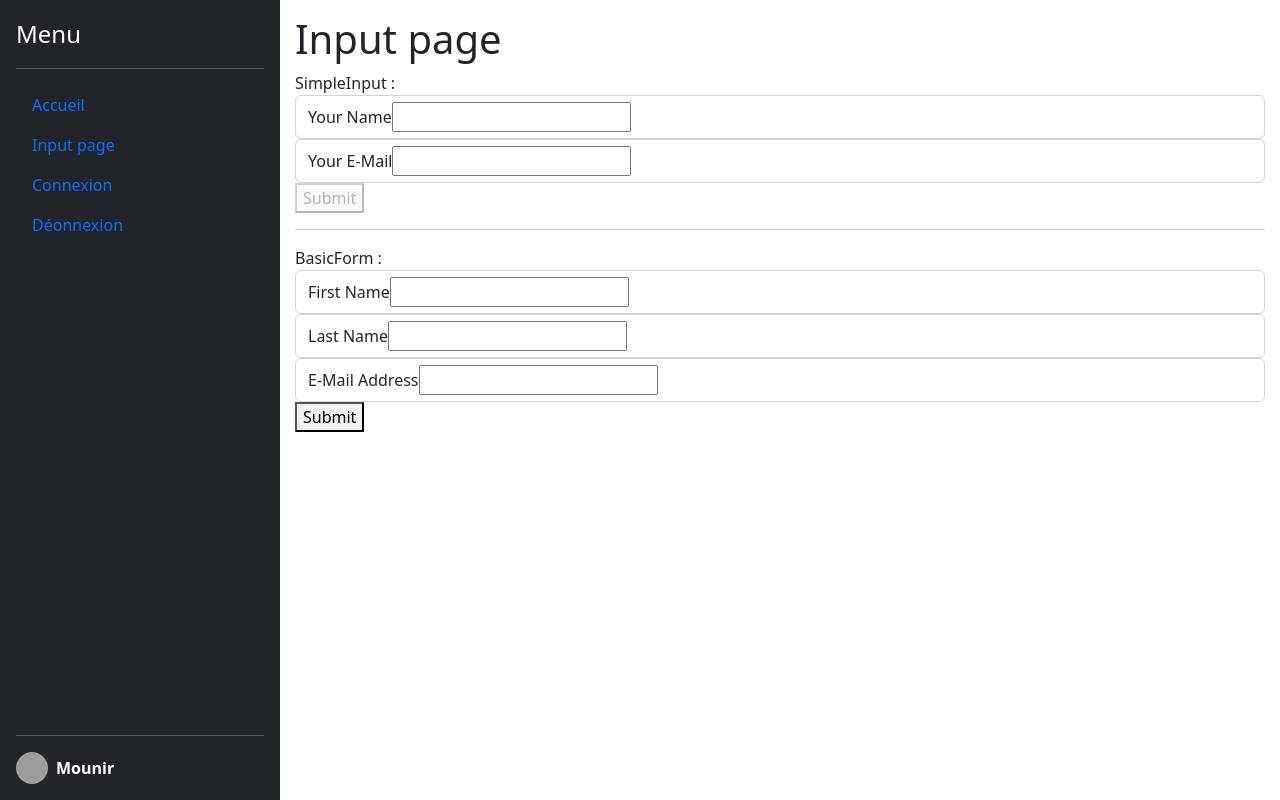
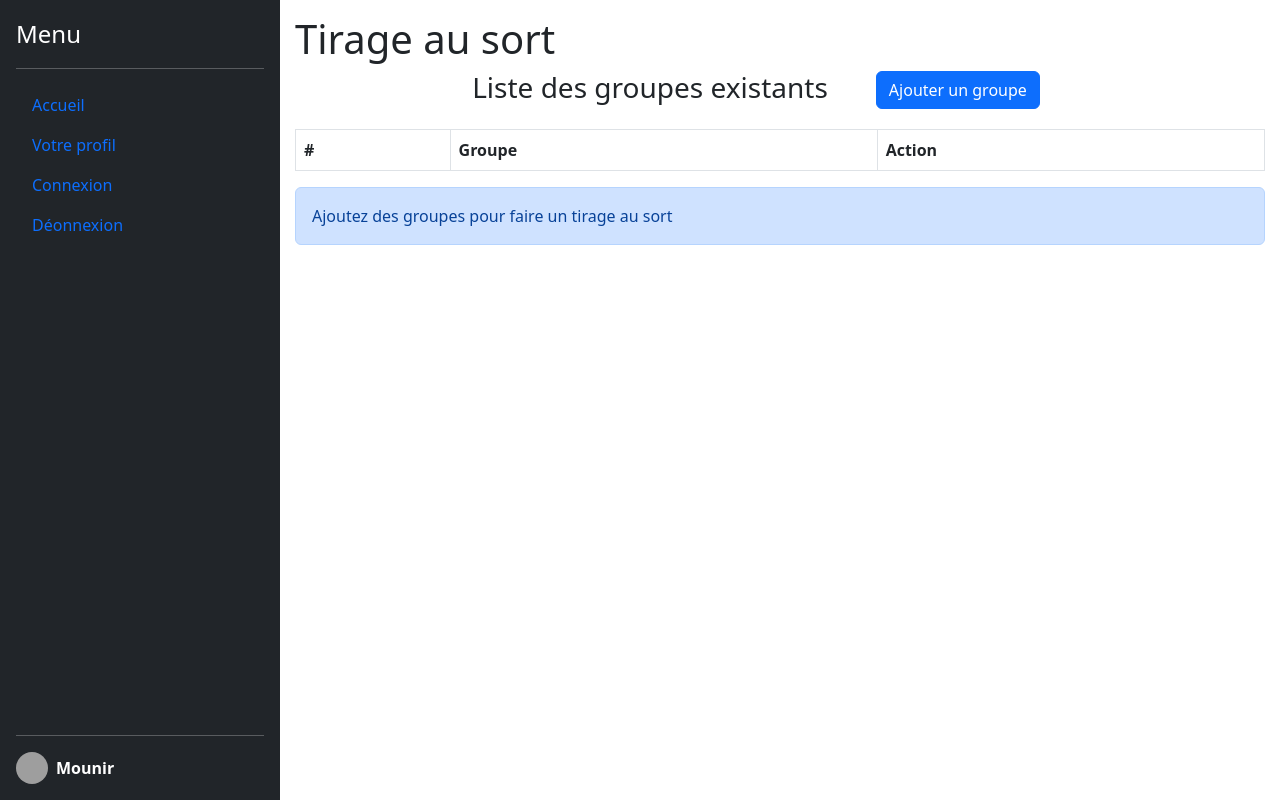
Before and after one commit to ilhan69/Isitech-react3, a React (Create React App) app in the folder client/: page /inputpage in a window 1280 px wide. Built offline with nearby package versions, Linux system fonts and the light colour scheme; sample sign-in values are in the browser's storage; grey boxes are pictures that could not be loaded.

Commit message:
Tirage au sort des groupes

```diff
--- a/client/package.json
+++ b/client/package.json
@@ -10,6 +10,7 @@
     "bootstrap": "^5.2.2",
     "react": "^18.2.0",
     "react-bootstrap": "^2.5.0",
+    "react-custom-roulette": "^1.2.0",
     "react-dom": "^18.2.0",
     "react-hook-form": "^7.37.0",
     "react-router-dom": "^6.4.2",
--- a/client/src/App.js
+++ b/client/src/App.js
@@ -24,7 +24,7 @@ const App = () => {
           <Route path="/dashboard" element={<ProtectedRoute page={<Dashboard />} />} />
           <Route path="/inputpage" element={<ProtectedRoute page={<InputPage />} />} />
         </Routes>
-      </BrowserRouter >
+      </BrowserRouter>
     </userContext.Provider>
   );
 }
--- a/client/src/components/Layouts/DashboardLayout.jsx
+++ b/client/src/components/Layouts/DashboardLayout.jsx
@@ -29,7 +29,7 @@ const DashboardLayout = (props) => {
                     </li>
                     <li className="nav-item">
                         <Link to={'/inputpage'} className="nav-link">
-                            Input page
+                            Votre profil
                         </Link>
                     </li>
                     <li>
--- /dev/null
+++ b/client/src/components/views/InputPage/WheelFortune.jsx
@@ -0,0 +1,51 @@
+import React, { useState } from 'react'
+import { Alert, Button } from 'react-bootstrap';
+import { Wheel } from 'react-custom-roulette'
+
+const WheelFortune = (props) => {
+  const [mustSpin, setMustSpin] = useState(true);
+  const [prizeNumber, setPrizeNumber] = useState('');
+
+
+  const handleSpinClick = () => {
+    const newPrizeNumber = Math.floor(Math.random() * props.groups.length)
+    const winner = props.groups.filter((group, i) => i === newPrizeNumber)[0]
+    setPrizeNumber(winner.option)
+    setMustSpin(true)
+  }
+
+  return (
+    <>
+      {prizeNumber !== '' && !mustSpin &&
+        <div className='mt-5'>
+          <Alert>
+            Le groupe gagnant est : {prizeNumber}
+          </Alert>
+        </div>
+      }
+
+      <div>
+        <Wheel
+          mustStartSpinning={mustSpin}
+          prizeNumber={prizeNumber}
+          data={props.groups}
+
+          onStopSpinning={() => {
+            console.log('spinning finished')
+            setMustSpin(false);
+          }}
+        />
+      </div>
+
+      {!mustSpin &&
+        <div className='mt-5'>
+          <Button onClick={handleSpinClick} variant="primary" size="lg">
+            Lancer le tirage au sort
+          </Button>
+        </div>
+      }
+    </>
+  )
+}
+
+export default WheelFortune
--- a/client/src/components/views/InputPage/index.js
+++ b/client/src/components/views/InputPage/index.js
@@ -1,20 +1,97 @@
+import { useState } from "react"
+import { Alert, Button, Form, Modal, Table } from "react-bootstrap"
+import { Input, Label } from "reactstrap"
 import DashboardLayout from "../../layouts/DashboardLayout"
-import BasicForm from "../../parts/BasicForm"
-import SimpleInput from "../../parts/SimpleInput"
+import WheelFortune from "./WheelFortune"
 
 const InputPage = () => {
 
+    const [addGroupModal, setAddGroupModal] = useState(false)
+    const [groups, setGroups] = useState([])
+
+    const [membersGroup, setMembersGroup] = useState('')
+    const [colorGroup, setColorGroup] = useState('')
+    const handleAddGroup = () => {
+        const newGroup = {
+            option: membersGroup, style: { backgroundColor: colorGroup }
+        }
+        setGroups([...groups, newGroup])
+        setColorGroup('')
+        setMembersGroup('')
+        setAddGroupModal(false)
+    }
+    const handleDeleteGroup = (option) => {
+        const newGroup = groups.filter(group => group.option !== option)
+        setGroups(newGroup)
+    }
+
     return (
-        <DashboardLayout title='Input page'>
+        <DashboardLayout title='Tirage au sort'>
 
-            SimpleInput :
-            <SimpleInput />
+            <div className="d-flex justify-content-center">
+                <div>
+                    <p className="h3">Liste des groupes existants</p>
+                </div>
+                {' '}
+                <div className="mx-5">
+                    <Button onClick={() => setAddGroupModal(true)} size="md">Ajouter un groupe</Button>
+                </div>
+            </div>
+            <Table className="mt-3" striped bordered hover>
+                <thead>
+                    <tr>
+                        <th>#</th>
+                        <th>Groupe</th>
+                        <th>Action</th>
+                    </tr>
+                </thead>
+                <tbody>
+                    {groups.map((group, i) => {
+                        return (
+                            <tr key={i}>
+                                <td># {i}</td>
+                                <td>{group.option}</td>
+                                <td>
+                                    <Button onClick={() => handleDeleteGroup(group.option)} variant='danger'>Supprimer</Button>
+                                </td>
+                            </tr>
+                        )
+                    })
+                    }
+                </tbody>
+            </Table>
 
-            <hr />
+            {groups.length > 0 ?
+                <div className="d-flex flex-column align-items-center">
+                    <WheelFortune groups={groups} />
+                </div>
+                : <Alert>Ajoutez des groupes pour faire un tirage au sort</Alert>
+            }
 
-            BasicForm :
-            <BasicForm />
-
+            <Modal show={addGroupModal} onHide={() => setAddGroupModal(false)}>
+                <Modal.Header closeButton>
+                    <Modal.Title>Ajouter un groupe</Modal.Title>
+                </Modal.Header>
+                <Modal.Body>
+                    <Label>Membres du groupe</Label>
+                    <Input type='text' onChange={e => setMembersGroup(e.target.value)} placeholder="Prénoms" />
+                    <hr />
+                    <Label>Couleur du groupe</Label>
+                    <Form.Control
+                        type="color"
+                        defaultValue="#563d7c"
+                        onChange={e => setColorGroup(e.target.value)}
+                    />
+                </Modal.Body>
+                <Modal.Footer>
+                    <Button variant="secondary" onClick={() => setAddGroupModal(false)}>
+                        Fermer
+                    </Button>
+                    <Button variant="success" onClick={handleAddGroup}>
+                        Enregistrer
+                    </Button>
+                </Modal.Footer>
+            </Modal>
         </DashboardLayout>
     )
 }
```
Also changed, not shown: 1 other file (tests, documents, lock files or other folders).
